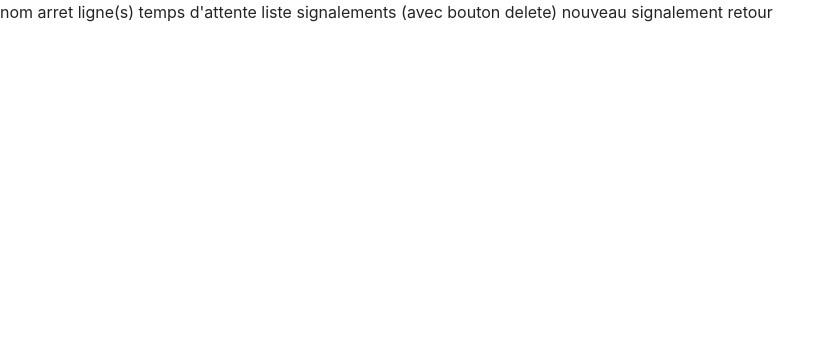
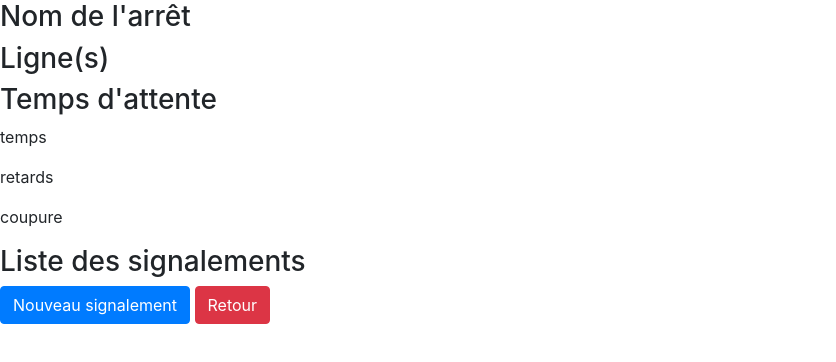
Before and after one commit to robinanthony/celc, a website: page src/www/info_arret.html in a window 1280 px wide. Shown: the whole page, without its empty margins (0-836 px from the left). Drawn offline with nearby package versions, Linux system fonts and the light colour scheme.

Commit message:
modif info_arret + alerte_ligne

```diff
--- a/src/www/info_ligne.html
+++ b/src/www/info_arret.html
@@ -11,14 +11,19 @@
 </head>
 <body>
 
-nom arret
-ligne(s)
-temps d'attente
+<h3>Nom de l'arrêt</h3>
 
-liste signalements (avec bouton delete)
+<h3>Ligne(s)</h3>
 
-nouveau signalement
-retour
+<h3>Temps d'attente</h3>
+<p>temps</p>
+<p>retards</p>
+<p>coupure</p>
+
+<h3>Liste des signalements</h3> <p hidden>(avec bouton delete)</p>
+
+<button class="btn btn-primary">Nouveau signalement</button>
+<button class="btn btn-danger">Retour</button>
 
 </body>
 </html>
```
Also changed, not shown: src/www/alerte_ligne.html (+10 -0 lines).
